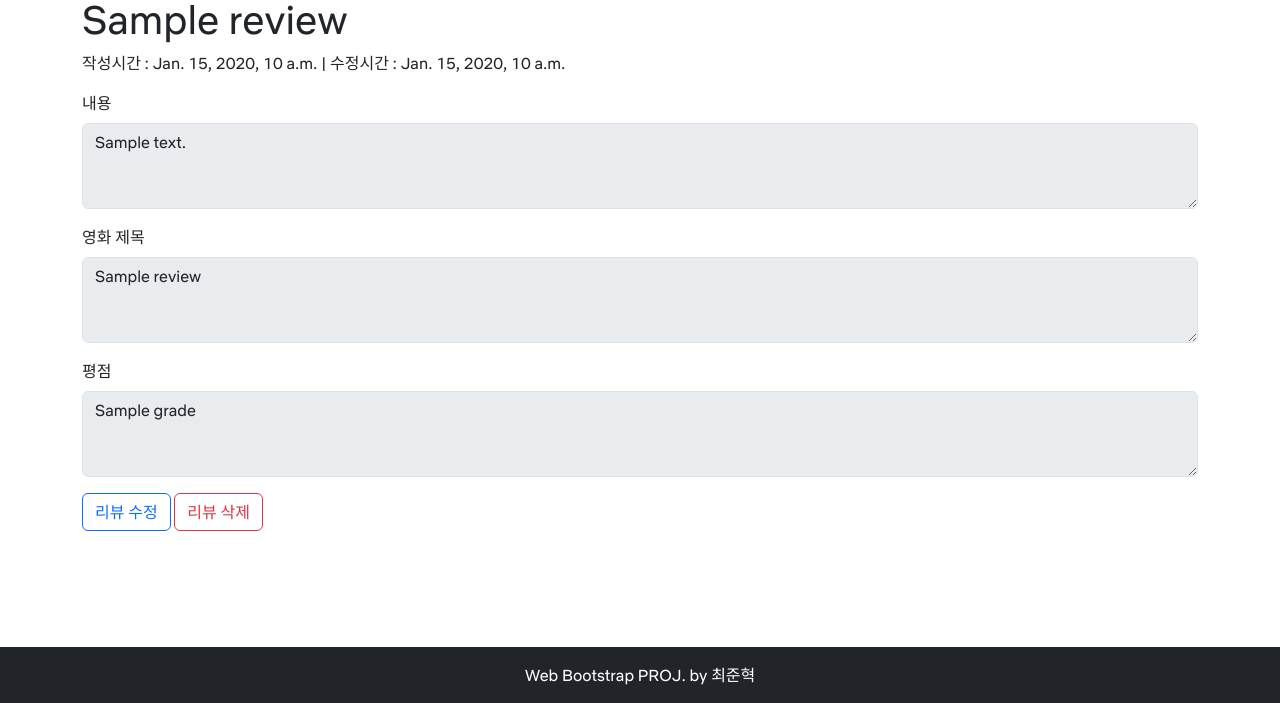
After one commit to kimbap918/movie_review_proj, a Django app: template reviews/templates/reviews/detail.html in a window 1280 px wide. The commit adds this page. Shown: the part 97-800 px from the top of the page. Run offline with Django 3.2, Linux system fonts and the light colour scheme; the template is opened without the code that fills it: most values are stand-ins (such as "Sample title", 1, 10 or a date in 2020); some libraries are stand-ins or nearby versions.

Commit message:
리뷰 세부 정보 조회 기능 구현

```diff
--- a/review_pjt/templates/base.html
+++ b/review_pjt/templates/base.html
@@ -50,10 +50,10 @@
         <!-- .navbar-nav으로 full-height와 보다 가벼운 네비게이션(드롭다운을 위한 지원 포함)을 실현. -->
         <ul class="navbar-nav mb-2 mx-3 mb-lg-0 ms-lg-4 align-items-end">
           <li class="nav-item">
-            <a class="nav-link active" href="#">Home</a>
+            <a class="nav-link active" href="{% url 'reviews:index' %}">Home</a>
           </li>
           <li class="nav-item">
-            <a class="nav-link" href="#">Community</a>
+            <a class="nav-link" href="{% url 'reviews:community' %}">Community</a>
           </li>
           {% comment %} {% if request.user.is_authenticated %} {% endcomment %}
             <li class="nav-item">
--- a/reviews/templates/reviews/community.html
+++ b/reviews/templates/reviews/community.html
@@ -56,9 +56,9 @@
             {% for review in reviews %}
               <tr>
                 <th>{{ review.pk }}</th>
-                {% comment %} <th>
-                  <a href="{% url 'movie:review_detail' review.pk %}">{{ review.title }}</a>
-                </th> {% endcomment %}
+                <th>
+                  <a href="{% url 'reviews:detail' review.pk %}">{{ review.title }}</a>
+                </th>
                 <th>{{ review.movie_name }}</th>
               </tr>
             {% endfor %}
--- /dev/null
+++ b/reviews/templates/reviews/detail.html
@@ -0,0 +1,41 @@
+{% extends 'base.html' %}
+{% load static %}
+{% load django_bootstrap5 %}
+
+{% block css %}
+  <link rel="stylesheet" href="{% static 'css/style.css' %}">
+{% endblock %}
+
+{% block body %}
+  <form class="container mt-3">
+    <h1>{{ review.title }}</h1>
+    <span>작성시간 :
+      {{ review.created_at }}
+      | 수정시간 :
+      {{ review.updated_at }}</span>
+    <div class="mb-3 mt-3">
+      <label for="reviewContent" class="form-label">내용</label>
+      <textarea name='content' class="form-control" id="reviewContent" rows="3" disabled="disabled" readonly="readonly">{{ review.content }}</textarea>
+    </div>
+    <div class="mb-3">
+      <label for="moviename" class="form-label">영화 제목</label>
+      <textarea name='content' class="form-control" id="moviename" rows="3" disabled="disabled" readonly="readonly">{{ review.movie_name }}</textarea>
+    </div>
+    <div class="mb-3">
+      <label for="reviewgrade" class="form-label">평점</label>
+      <textarea name='content' class="form-control" id="reviewgrade" rows="3" disabled="disabled" readonly="readonly">{{ review.grade }}</textarea>
+    </div>
+
+    <div class="row">
+      <div class="col">
+        {% comment %} <a href="{% url 'reviews:update' review.pk %}"> {% endcomment %}
+          <button type="button" class="btn btn-outline-primary">리뷰 수정</button>
+        </a>
+
+        {% comment %} <a href="{% url 'reviews:delete' review.pk %}"> {% endcomment %}
+          <button type="button" class="btn btn-outline-danger">리뷰 삭제</button>
+        </a>
+      </div>
+    </div>
+  </form>
+{% endblock %}
--- a/reviews/urls.py
+++ b/reviews/urls.py
@@ -7,4 +7,5 @@ urlpatterns = [
   path('', views.index, name='index'),
   path('create/', views.create, name='create'),
   path('community/', views.community, name='community'),
+  path('detail/<int:pk>', views.detail, name='detail'),
 ]
```
Also changed, not shown: reviews/views.py (+11 -1 lines), db.sqlite3.
